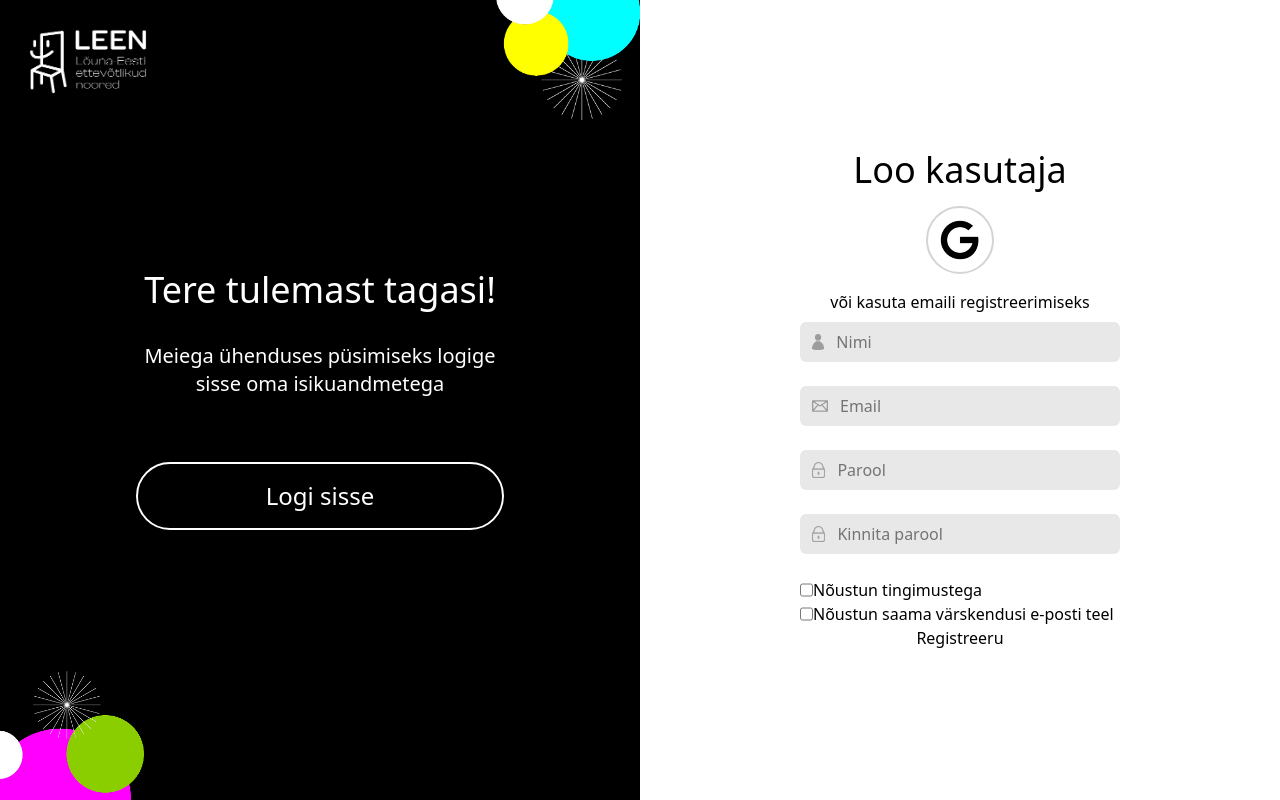
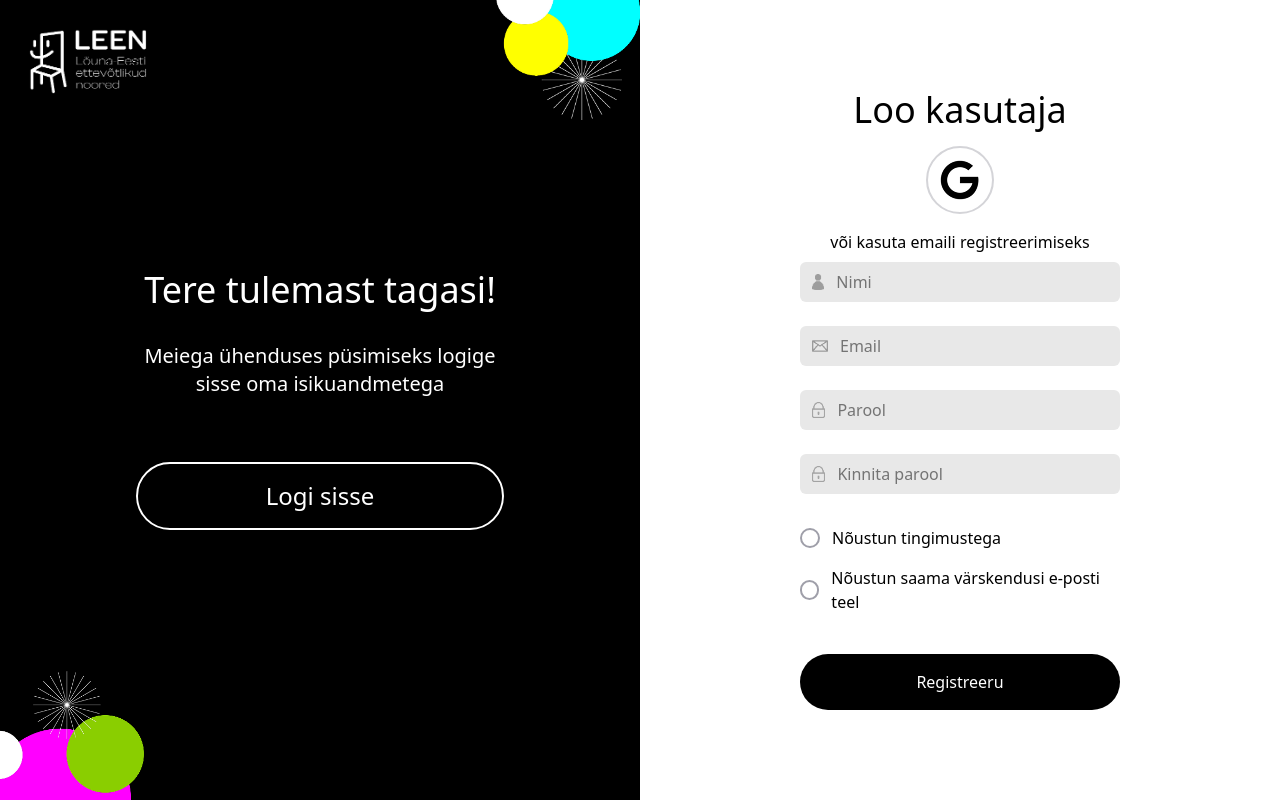
Before and after one commit to F1Zuwu/ettevotlikuse-pass, a React app in the folder frontend/: page /register in a window 1280 px wide. Built offline with nearby package versions, Linux system fonts and the light colour scheme; the HTML template or start-up script is replaced by a standard one.

Commit message:
small style fixes

```diff
--- a/frontend/src/container/Frontpage/Home.jsx
+++ b/frontend/src/container/Frontpage/Home.jsx
@@ -18,14 +18,19 @@ const Home = () => {
                     <h1 class="text-white text-6xl">Ettevõtlikkuse Pass</h1>
                     <h2 class="text-white text-4xl">Sinu idee, meie tugi!</h2>
                     <p class="text-white text-base mt-5">Sinu personaalne tööriist enesearengu<br></br>jälgimiseks ja tööturule kandideerimiseks</p>
-                    <button>
+                    <button class="bg-white text-black rounded-full py-2 flex items-center gap-2 px-4 btn-border-pink mt-4">
                         Loo Ettevõtlikkuse passi kasutaja
+                        <svg xmlns="http://www.w3.org/2000/svg" width="16" height="15" viewBox="0 0 16 15" fill="none">
+                            <path d="M15.7071 8.07107C16.0976 7.68055 16.0976 7.04739 15.7071 6.65686L9.34315 0.2929C8.95262 -0.0976243 8.31946 -0.0976243 7.92893 0.2929C7.53841 0.683424 7.53841 1.31659 7.92893 1.70711L13.5858 7.36397L7.92893 13.0208C7.53841 13.4113 7.53841 14.0445 7.92893 14.435C8.31946 14.8256 8.95262 14.8256 9.34315 14.435L15.7071 8.07107ZM0 7.36397L0 8.36397L15 8.36397V7.36397V6.36397L0 6.36397L0 7.36397Z" fill="#FF00FF" />
+                        </svg>
                     </button>
-                    <button>
+                    <button class="bg-white rounded-full py-2 px-4 mt-8 btn-border-cyan">
                         Ettevõtlikkuse passi tööriistad
                     </button>
-                    <a>Halda oma passi {">"} </a>
-                    <a>Halda oma tegevusi {">"} </a>
+                    <div class="flex flex-col mt-4">
+                    <a class="text-white">Halda oma passi {">"} </a>
+                    <a class="text-white">Halda oma tegevusi {">"} </a>
+                    </div>
                 </div>
                 <div class="w-1/2">
                     <img class="w-full h-full object-cover " src={homeImg}></img>
--- a/frontend/src/container/Frontpage/Register.jsx
+++ b/frontend/src/container/Frontpage/Register.jsx
@@ -45,16 +45,24 @@ const Register = () => {
                     <img class="py-3 px-3" src={password}></img>
                     <input class="h-10 w-full" id="kinnita_parool" placeholder="Kinnita parool" type="password"></input>
                 </div>
-                <div class="flex">
-                    <input class="cursor-pointer" id="noustun" type="checkbox"></input>
-                    <h1>Nõustun tingimustega</h1>
+                <label class="flex items-center gap-3 cursor-pointer select-none py-2">
+                    <input
+                        id="noustun"
+                        type="checkbox"
+                        class="appearance-none relative w-5 h-5 rounded-full border-2 border-zinc-400 checked:bg-black checked:border-black focus:outline-none focus:ring-2 focus:ring-black/30 after:content-[''] checked:after:content-['✓'] after:absolute after:inset-0 after:flex after:items-center after:justify-center after:text-transparent checked:after:text-white after:text-xs after:font-bold"
+                    />
+                    <span>Nõustun tingimustega</span>
+                </label>
                 </div>
-                </div>
-                <div class="flex">
-                    <input class="cursor-pointer" id="värskendused" type="checkbox"></input>
-                    <h1>Nõustun saama värskendusi e-posti teel</h1>
-                </div>
-                <button class="cursor-pointer w-full"><h1 class="text-center">Registreeru</h1></button>
+                <label class="flex items-center gap-3 cursor-pointer select-none py-2">
+                    <input
+                        id="värskendused"
+                        type="checkbox"
+                        class="appearance-none relative w-5 h-5 rounded-full border-2 border-zinc-400 checked:bg-black checked:border-black focus:outline-none focus:ring-2 focus:ring-black/30 after:content-[''] checked:after:content-['✓'] after:absolute after:inset-0 after:flex after:items-center after:justify-center after:text-transparent checked:after:text-white after:text-xs after:font-bold"
+                    />
+                    <span>Nõustun saama värskendusi e-posti teel</span>
+                </label>
+                <button class="cursor-pointer w-full bg-black rounded-full py-4 mt-8"><h1 class="text-center text-white">Registreeru</h1></button>
                 </div>
             </div>
         </div>
--- a/frontend/src/index.css
+++ b/frontend/src/index.css
@@ -23,3 +23,11 @@
 .form-bg {
     background-color: #E8E8E8;
 }
+
+.btn-border-pink {
+    border-left: 6px solid #FF00FF;
+}
+
+.btn-border-cyan {
+    border-left: 6px solid #00E1FF;
+}
```
